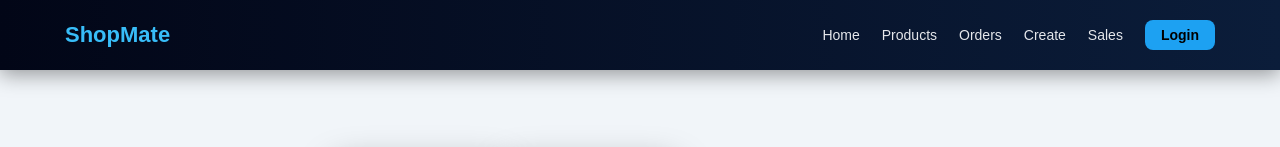
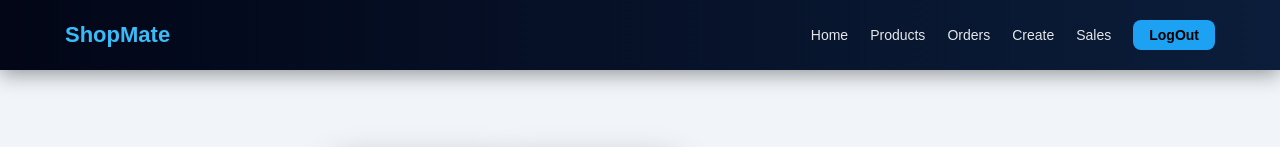
Before and after one commit to MSaad091/mern-ecommerce-app, a React (Vite) app in the folder admin-panel/: page /dashboard in a window 1280 px wide. Shown: the top 147 px of the page. Built offline with nearby package versions, Linux system fonts and the light colour scheme; no server answers.

Commit message:
chnages ui

```diff
--- a/admin-panel/src/Component/Navbar.jsx
+++ b/admin-panel/src/Component/Navbar.jsx
@@ -37,10 +37,11 @@ const handleLogout = async() => {
 
             {
               token ? (
-                <li className="nav-btn"><Link to="/" onClick={handleLogout}>LogOut</Link></li>
+
+                <Link to="/" className="nav-btn" onClick={() => setOpen(false)}>Login</Link>
               ): (
                 <>
-                  <li className="nav-btn"><Link to="/">Login</Link></li>
+                 <li className="nav-btn"><Link to="/" onClick={handleLogout}>LogOut</Link></li>
                 </>
               )
             }
@@ -70,10 +71,11 @@ const handleLogout = async() => {
 
         {
           token ? (
-              <li className="nav-btn"><Link to="/" onClick={handleLogout}>LogOut</Link></li>
+          <Link to="/" className="nav-btn" onClick={() => setOpen(false)}>Login</Link>
           ) : (
             <>
-                <Link to="/" className="nav-btn" onClick={() => setOpen(false)}>Login</Link>
+
+                <li className="nav-btn"><Link to="/" onClick={handleLogout}>LogOut</Link></li>
             </>
           )
         }
```
